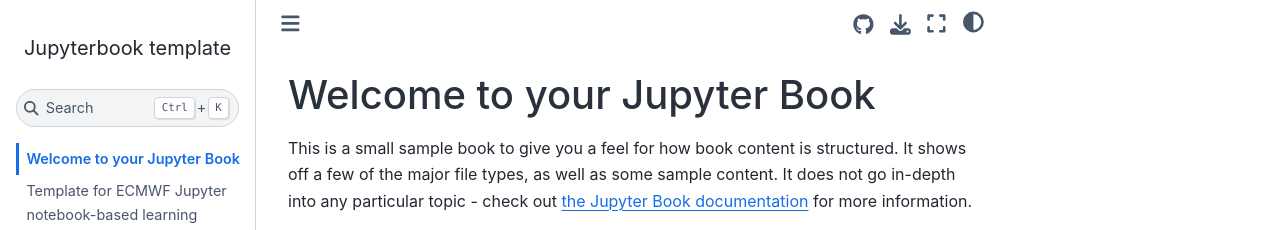
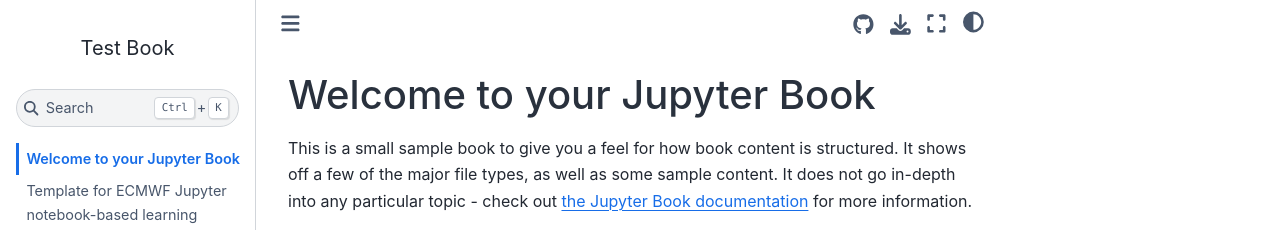
Before and after one commit to ecmwf-training/test-jnb, a Jupyter Book: the page built from intro-jupyter-template.md, in a window 1280 px wide. Shown: the top 230 px of the page. Built offline with Jupyter Book 1.0.4 settings and Sphinx 7.4.7 and the Sphinx Book theme 1.1.4, drawn with Linux system fonts in a browser that asks for light colours.

Commit message:
Update title

```diff
--- a/_config.yml
+++ b/_config.yml
@@ -1,13 +1,13 @@
 # Book settings
 # Learn more at https://jupyterbook.org/customize/config.html
 
-title: Jupyterbook template
+title: Test Book
 author: The Copernicus Climate Change Service (C3S), entrusted to ECMWF (European Centre for Medium-Range Weather Forecasts)
 
 # Force re-execution of notebooks on each build.
 # See https://jupyterbook.org/content/execute.html
 execute:
-  execute_notebooks: 'off'
+  execute_notebooks: "off"
   allow_errors: false
 
 # Define the name of the latex output file for PDF builds
@@ -17,8 +17,8 @@
 
 # Information about where the book exists on the web
 repository:
-  url: https://github.com/ecmwf-training/jupyter-template  # Online location of your book
-  branch: develop  # Which branch of the repository should be used when creating links (optional)
+  url: https://github.com/ecmwf-training/test-jnb # Online location of your book
+  branch: develop # Which branch of the repository should be used when creating links (optional)
 
 # Add GitHub buttons to your book
 # See https://jupyterbook.org/customize/config.html#add-a-link-to-your-repository
@@ -28,11 +28,11 @@
   extra_css: ["_static/custom.css"]
 
 launch_buttons:
-  notebook_interface: "jupyterlab"  # or "classic"
-  binderhub_url: "https://mybinder.org"  # The URL for your BinderHub (e.g., https://mybinder.org)
-  colab_url: "https://colab.research.google.com"  # The URL for Google Colab (e.g., https://colab.research.google.com)
+  notebook_interface: "jupyterlab" # or "classic"
+  binderhub_url: "https://mybinder.org" # The URL for your BinderHub (e.g., https://mybinder.org)
+  colab_url: "https://colab.research.google.com" # The URL for Google Colab (e.g., https://colab.research.google.com)
   # kaggle_url: "https://www.kaggle.com/kernels/new"  # The URL for Kaggle (e.g., https://www.kaggle.com/kernels/new)
-  deepnote_url: "https://deepnote.com"  # The URL for Deepnote (e.g., https://deepnote.com)
+  deepnote_url: "https://deepnote.com" # The URL for Deepnote (e.g., https://deepnote.com)
   jupyterhub_url: "https://jupyterhub5-test.ecmwf.int"
 
 exclude_patterns:
```
